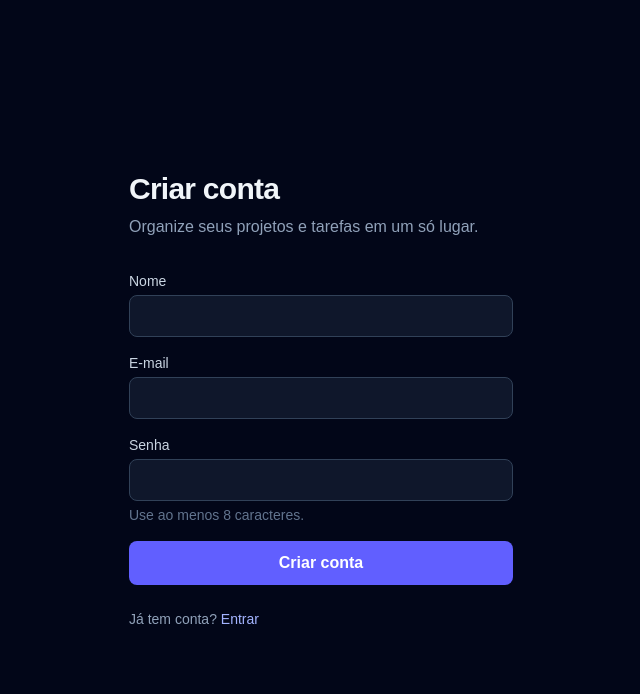
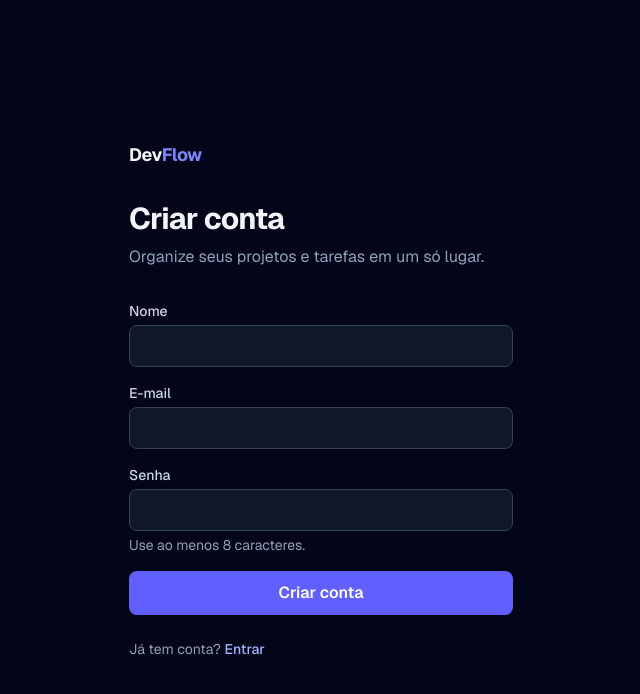
Before and after one commit to adrielsouzadev/devflow, a Next.js app in the folder frontend/: page /register in a window 1280 px wide. Shown: the top 694 px of the page, without its empty margins (319-959 px from the left). Built offline with nearby package versions, Linux system fonts and the light colour scheme; no server answers.

Commit message:
style: adiciona marca nas telas de acesso e aplica fonte Geist

```diff
--- a/frontend/app/globals.css
+++ b/frontend/app/globals.css
@@ -22,7 +22,7 @@
 body {
   background: var(--background);
   color: var(--foreground);
-  font-family: Arial, Helvetica, sans-serif;
+  font-family: var(--font-geist-sans), Arial, Helvetica, sans-serif;
 }
 
 /* Mantém os campos escuros quando o Chrome usa o autocomplete. */
--- a/frontend/app/login/page.tsx
+++ b/frontend/app/login/page.tsx
@@ -5,8 +5,13 @@ export default function LoginPage() {
   return (
     <main className="flex min-h-screen items-center justify-center bg-slate-950 px-6 text-slate-100">
       <div className="w-full max-w-sm">
+        <Link
+          href="/"
+          className="mb-8 inline-block text-lg font-bold tracking-tight"
+        >
+          Dev<span className="text-indigo-400">Flow</span>
+        </Link>
         <h1 className="text-3xl font-bold tracking-tight">Entrar</h1>
-
         <p className="mt-2 text-slate-400">
           Acesse sua conta para ver seus projetos.
         </p>
--- a/frontend/app/register/page.tsx
+++ b/frontend/app/register/page.tsx
@@ -5,6 +5,12 @@ export default function RegisterPage() {
   return (
     <main className="flex min-h-screen items-center justify-center bg-slate-950 px-6 text-slate-100">
       <div className="w-full max-w-sm">
+        <Link
+          href="/"
+          className="mb-8 inline-block text-lg font-bold tracking-tight"
+        >
+          Dev<span className="text-indigo-400">Flow</span>
+        </Link>
         <h1 className="text-3xl font-bold tracking-tight">Criar conta</h1>
         <p className="mt-2 text-slate-400">
           Organize seus projetos e tarefas em um só lugar.
--- a/frontend/app/register/register-form.tsx
+++ b/frontend/app/register/register-form.tsx
@@ -81,7 +81,7 @@ export function RegisterForm() {
           autoComplete="new-password"
           className="mt-1 w-full rounded-lg border border-slate-700 bg-slate-900 px-3 py-2 text-slate-100 outline-none focus:border-indigo-400"
         />
-        <p className="mt-1 text-sm text-slate-500">
+        <p className="mt-1 text-sm text-slate-400">
           Use ao menos 8 caracteres.
         </p>
         {state.fieldErrors?.password && (
```
